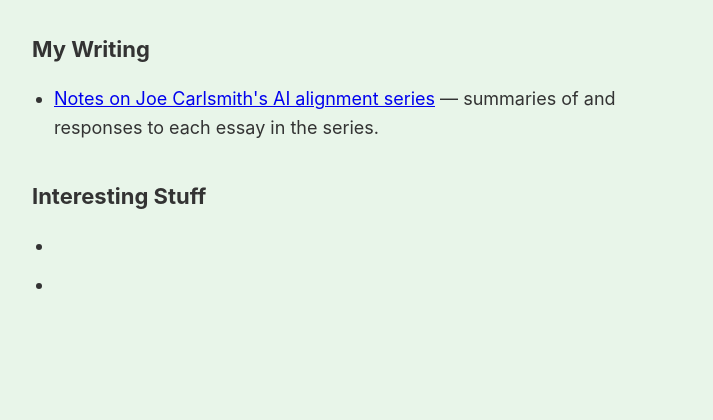
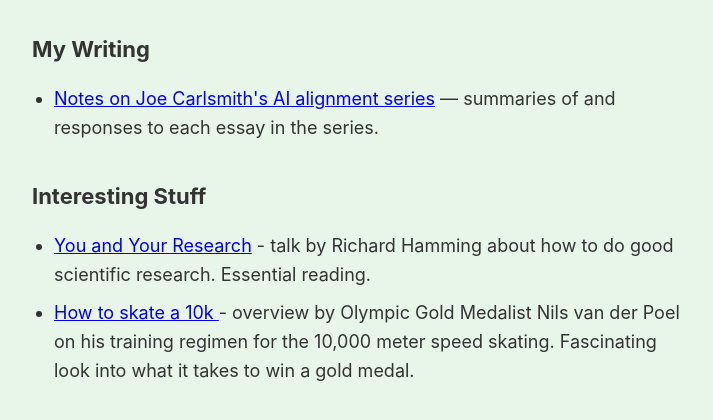
Before and after one commit to bmcpeak/website, a plain HTML site: page documents.html in a window 1280 px wide. Shown: the part 86-506 px from the top of the page, without its empty margins (283-996 px from the left). Drawn offline with Linux system fonts and the light colour scheme.

Commit message:
added docs2

```diff
--- a/documents.html
+++ b/documents.html
@@ -64,8 +64,8 @@
 
 <h2>Interesting Stuff</h2>
 <ul>
-  <li><a href="docs/YouAndYourResearch.pdf"></li>
-    <li><a href="docs/Howtoskatea10k.pdf"></li>
+  <li><a href="docs/YouAndYourResearch.pdf">You and Your Research</a> - talk by Richard Hamming about how to do good scientific research. Essential reading.</li>
+    <li><a href="docs/Howtoskatea10k.pdf">How to skate a 10k </a> - overview by Olympic Gold Medalist Nils van der Poel on his training regimen for the 10,000 meter speed skating. Fascinating look into what it takes to win a gold medal.</li>
 </ul>
 
 </body>
```
